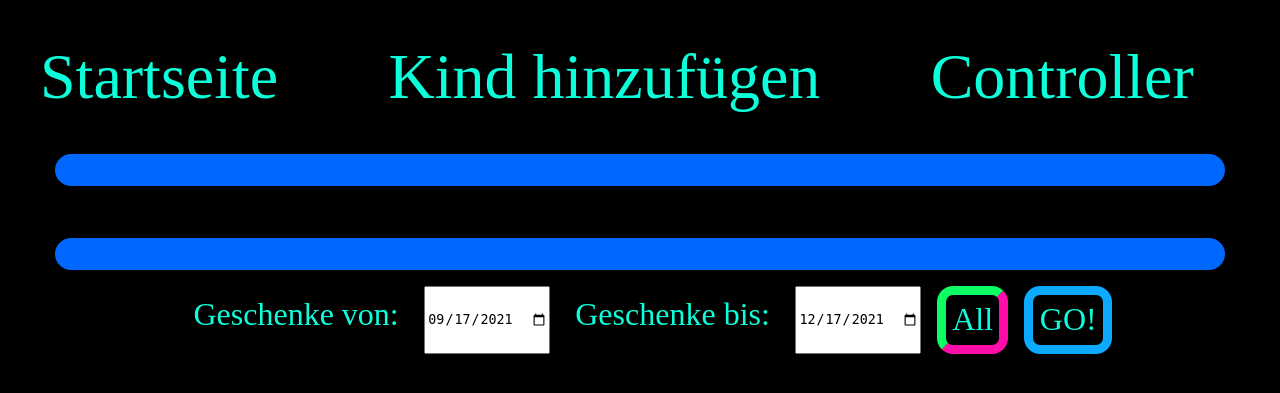
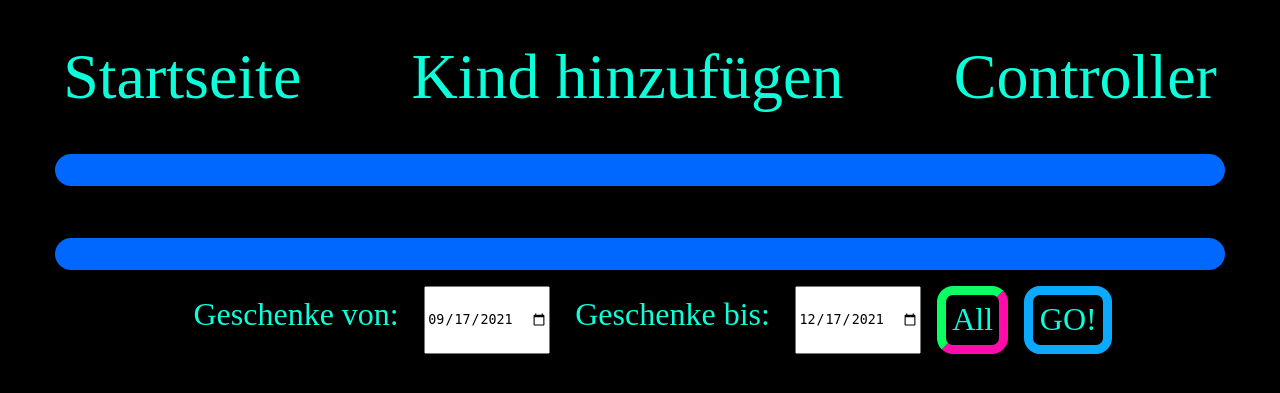
Before and after one commit to AdiJoost/birthdayCalendar, a Flask app: page / in a window 1280 px wide. Shown: the top 393 px of the page. Run offline with Flask 2, Linux system fonts and the light colour scheme; data that the repository does not hold is empty.

Commit message:
headNav now displayed in center of screen

```diff
--- a/static/css/styles.css
+++ b/static/css/styles.css
@@ -17,6 +17,8 @@
 	display: flex;
 	justify-content: center;
 	flex-wrap: wrap;
+	align-items: center;
+	text-align: center;
 }
 
 .navItem{
```
